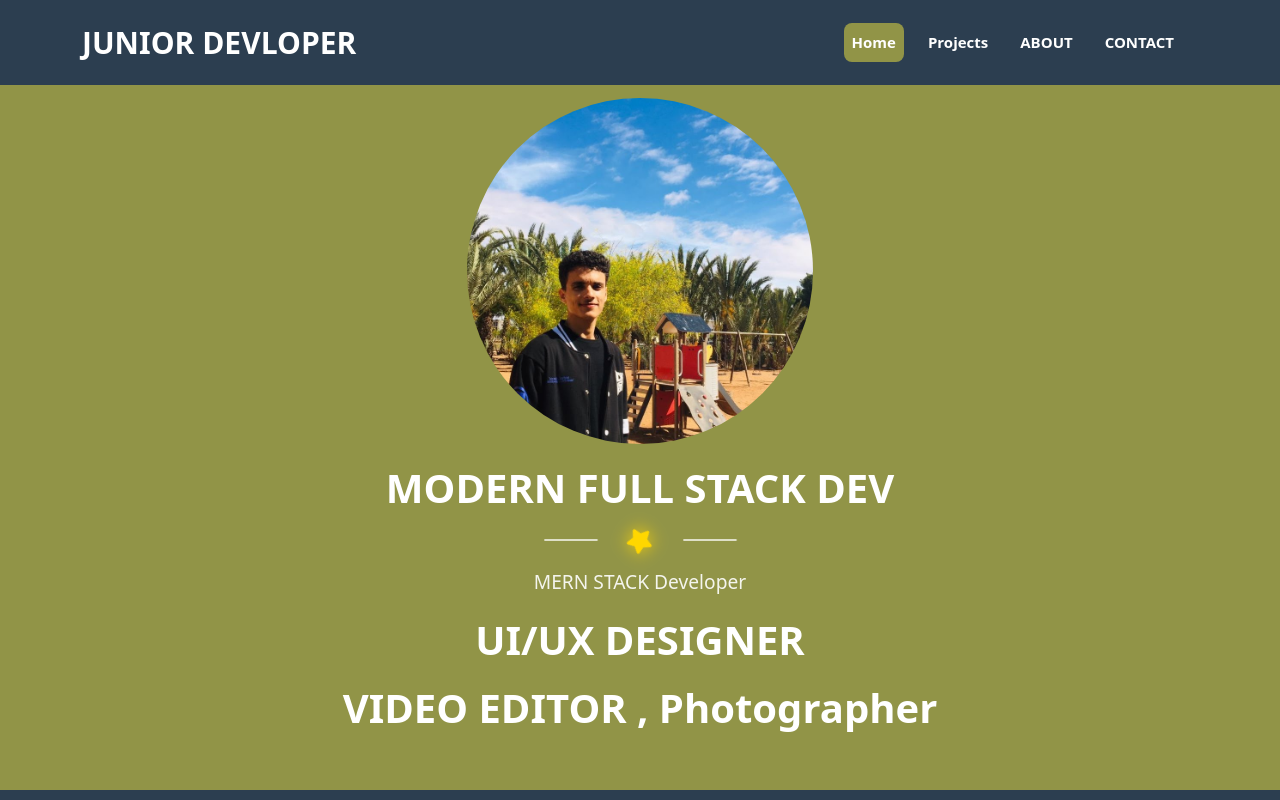
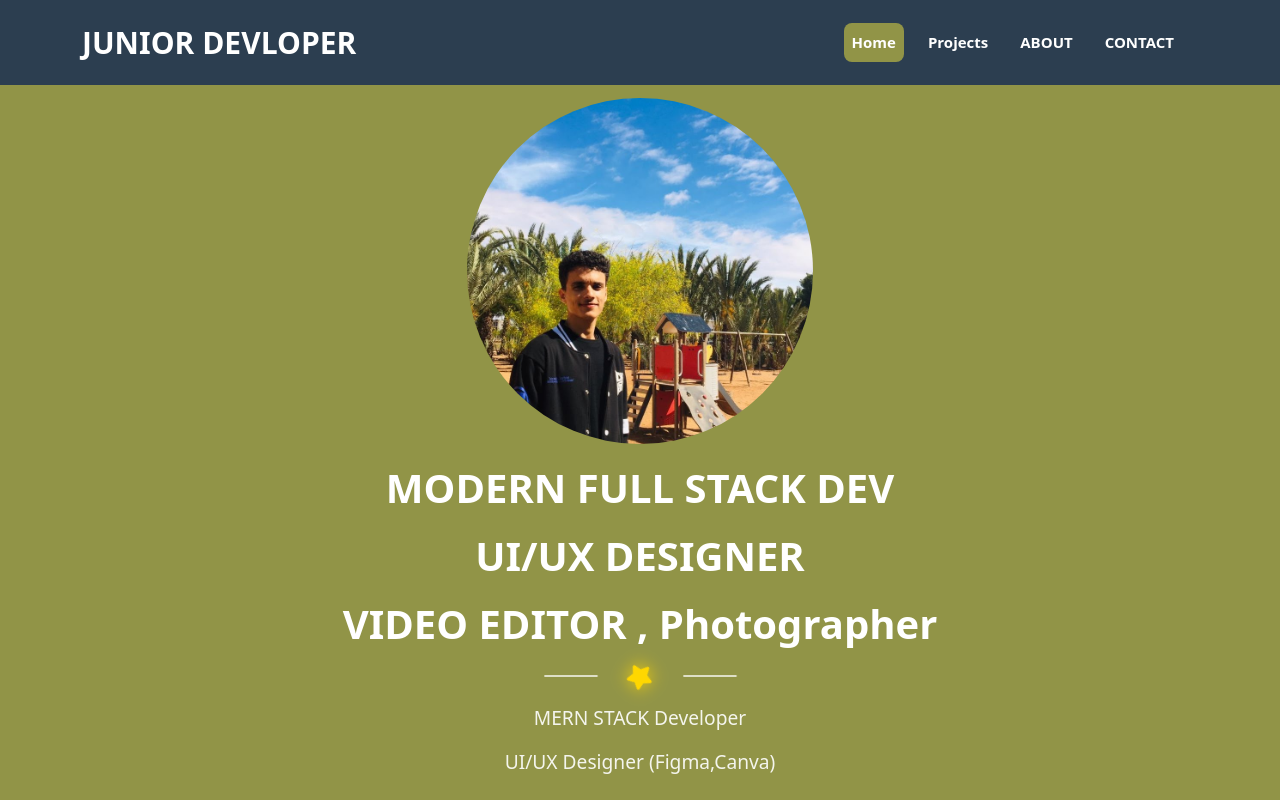
Before and after one commit to BengraMohamed/Portfolio-Angular, an Angular app: page /home in a window 1280 px wide. Shown: the top 800 px of the page. Built offline with nearby package versions, Linux system fonts and the light colour scheme.

Commit message:
Update home.component.html

```diff
--- a/src/app/home/home.component.html
+++ b/src/app/home/home.component.html
@@ -5,6 +5,8 @@
 
   <div class="info mt-3">
     <h2>MODERN FULL STACK DEV</h2>
+     <h2>UI/UX DESIGNER </h2>
+      <h2>VIDEO EDITOR , Photographer </h2>
 
     <div
       class="d-flex justify-content-center align-items-center text-white mt-3"
@@ -15,8 +17,7 @@
     </div>
     <div class="personal-info mt-3">
       <p>MERN STACK Developer</p>
-       <h2>UI/UX DESIGNER </h2>
-       <h2>VIDEO EDITOR , Photographer </h2>
+      <p>UI/UX Designer (Figma,Canva)</p>
     </div>
   </div>
 </section>
```
